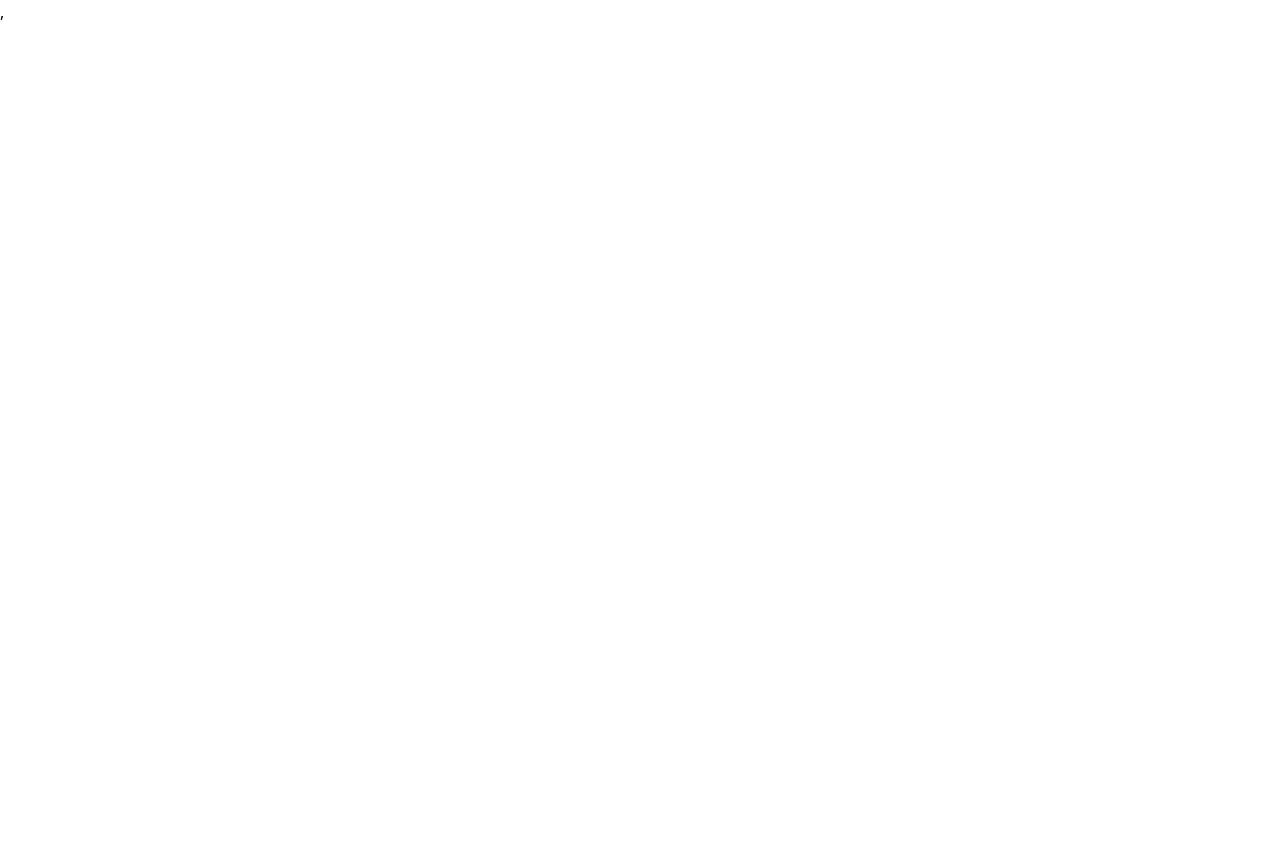
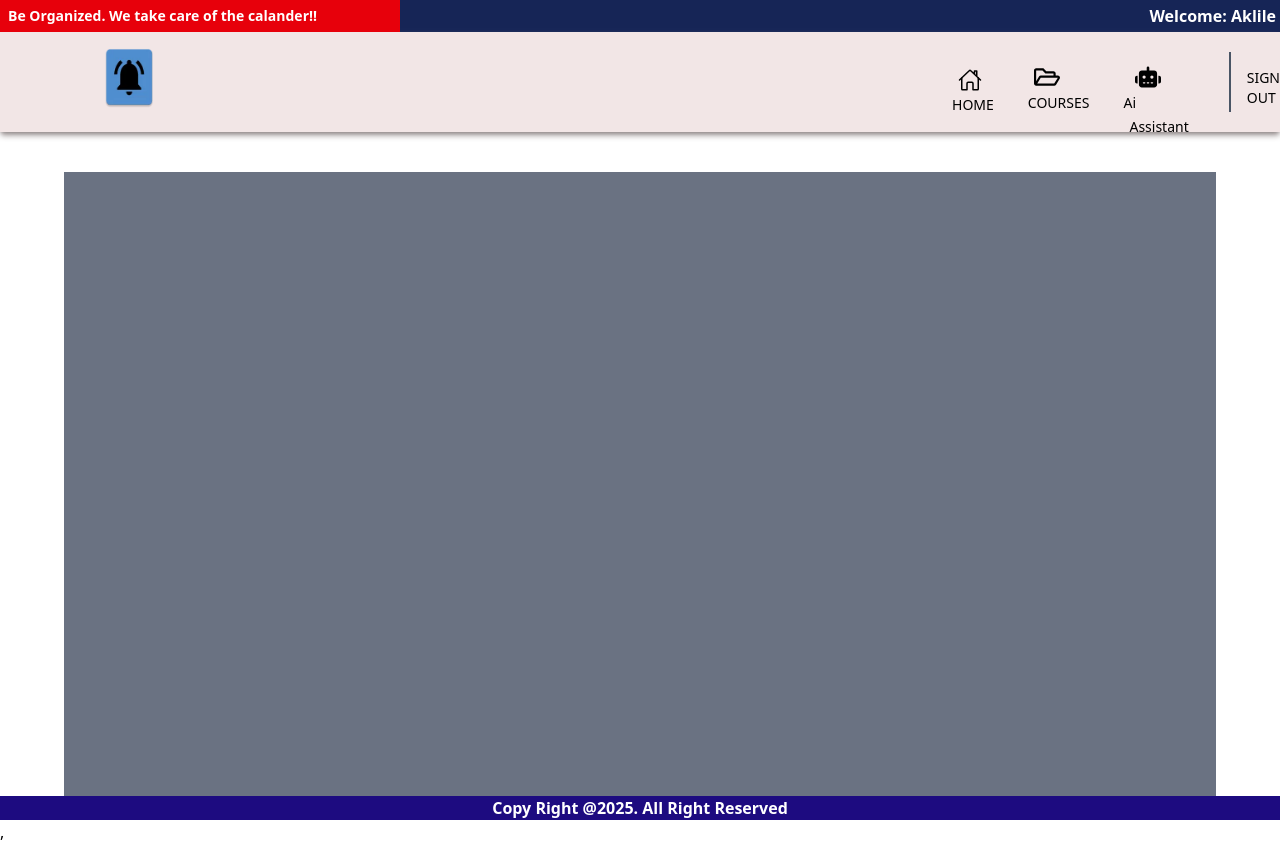
Before and after one commit to Aklile612/Reminder-App, a React (Vite) app: page /aipage in a window 1280 px wide. Before the commit this address had no page. Before the commit the page ends 800 px from the top, so only its background shows below. Built offline with nearby package versions, Linux system fonts and the light colour scheme.

Commit message:
edited a little on the ai page

```diff
--- a/src/App.jsx
+++ b/src/App.jsx
@@ -5,6 +5,7 @@ import './App.css'
 import { Route, Routes } from 'react-router-dom'
 import Home from './Home'
 import CoursesPage from './Components/CousesPage/CoursesPage'
+import AssistantPage from './Components/Ai Assistant/AssistantPage'
 
 
 function App() {
@@ -14,6 +15,7 @@ function App() {
       <Routes>
       <Route path='/' element={<Home/>}/>
       <Route path='/courses' element={<CoursesPage/>}/>
+      <Route path='/aipage' element={<AssistantPage/>}/>
       </Routes>
     </>
   )
--- /dev/null
+++ b/src/Components/Ai Assistant/AssistantPage.jsx
@@ -0,0 +1,23 @@
+import React from 'react'
+import Header from '../Header/Header'
+import Footer from '../Footer/Footer'
+
+const AssistantPage = () => {
+  return (
+    <>
+    <Header/>
+
+    <div className='w-[90vw] h-[78vh]'>
+        <div className='md:w-[90vw] md:h-[78vh] ml-[5vw] mt-[5vh] bg-gray-500'>
+
+        </div>
+    </div>
+
+
+
+    <Footer/>
+    </>
+  )
+}
+
+export default AssistantPage
--- a/src/Components/Header/Header.jsx
+++ b/src/Components/Header/Header.jsx
@@ -34,10 +34,10 @@ const Header = () => {
                     <span className='-ml-1.5 text-sm'>COURSES</span>
                 </Link>
 
-                <div className='group  hover:text-blue-700 transition-colors mt-8'>
+                <Link to='/aipage' className='group  hover:text-blue-700 transition-colors mt-8'>
                   <FaRobot className='text-[26px] md:ml-1.5 ' />
                   <span className='-ml-1.5 text-sm'>Ai Assistant</span>
-                </div>
+                </Link>
                 <div className='border-gray-600 border-l-2 h-15 mt-5 '></div>
                 <Link to="/signout" className='text-sm mt-9 -ml-6 hover:text-blue-700 transition-colors'>
                   SIGN OUT
```
